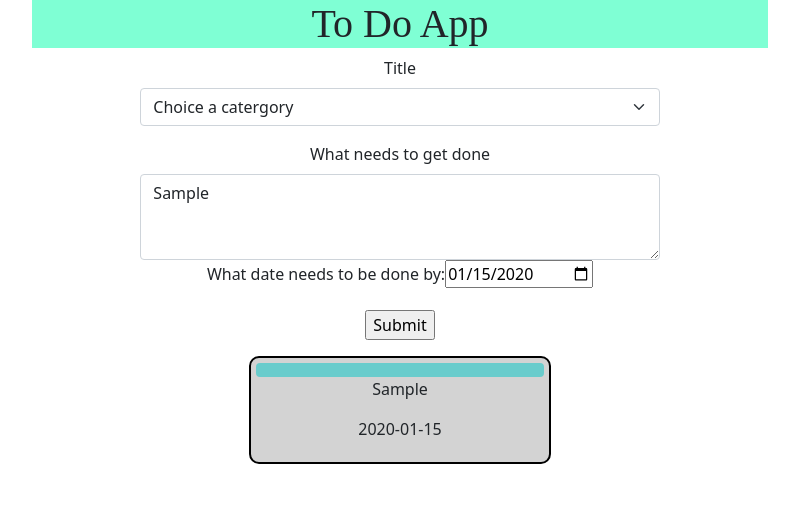
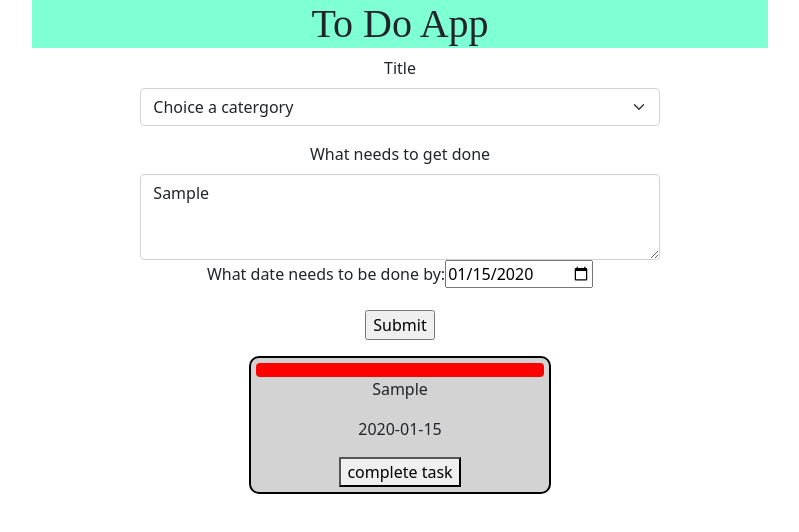
Before and after one commit to tylerletendre98/toDoApp, a React (Create React App) app: page / in a window 1280 px wide. Both pictures are taken after typing "Sample", "2020-01-15" into the empty fields and a click on the input 640 px from the left and 325 px from the top of the page. Shown: the top 532 px of the page, without its empty margins (240-1039 px from the left). Built offline with nearby package versions, Linux system fonts and the light colour scheme.

Commit message:
trying to add a complete task function to change background color when task is completed.

```diff
--- a/src/App.js
+++ b/src/App.js
@@ -15,13 +15,20 @@ class App extends Component {
     this.state.toDos.push(todo);
     this.setState(this.state.toDos);
   };
+
+  completeTodo = (todo) => {
+    this.setState((todo.isCompleted = true));
+  };
   render() {
     return (
       <div className="App">
         <div>
           <Header />
           <ToDoForm addToDo={this.addToDo} />
-          <DisplayTodos toDos={this.state.toDos} />
+          <DisplayTodos
+            toDos={this.state.toDos}
+            completeTodo={this.completeTodo}
+          />
         </div>
       </div>
     );
--- a/src/components/displayTodos/DisplayTodos.jsx
+++ b/src/components/displayTodos/DisplayTodos.jsx
@@ -19,7 +19,14 @@ const DisplayTodos = (props) => {
                 return (
                   <div className>
                     <div className="todo-container">
-                      <div className="todo-title">
+                      <div
+                        className="todo-title"
+                        style={{
+                          background: (todo.isCompleted = true
+                            ? "red"
+                            : "blue"),
+                        }}
+                      >
                         <h4>{todo.catergory}</h4>
                       </div>
                       <div>
@@ -28,6 +35,9 @@ const DisplayTodos = (props) => {
                       <div>
                         <p>{todo.date}</p>
                       </div>
+                      <button onClick={() => props.completeTodo(todo)}>
+                        complete task
+                      </button>
                     </div>
                   </div>
                 );
--- a/src/components/toDoForm/ToDoForm.jsx
+++ b/src/components/toDoForm/ToDoForm.jsx
@@ -5,6 +5,7 @@ class ToDoForm extends Component {
     catergory: "",
     description: "",
     date: "",
+    isCompleted: false,
   };
   handleChange = (e) => {
     this.setState({ [e.target.name]: e.target.value });
@@ -15,6 +16,7 @@ class ToDoForm extends Component {
       catergory: this.state.catergory,
       description: this.state.description,
       date: this.state.date,
+      isCompleted: this.state.isCompleted,
     };
     console.log(todo);
     this.props.addToDo(todo);
@@ -42,7 +44,7 @@ class ToDoForm extends Component {
                     <option value="School">School</option>
                     <option value="Work">Work</option>
                     <option value="Cleaning">Cleaning</option>
-                    <option value="YardWork">YardWork</option>
+                    <option value="Yard Work">Yard Work</option>
                   </select>
                 </div>
                 <div class="mb-3">
```
